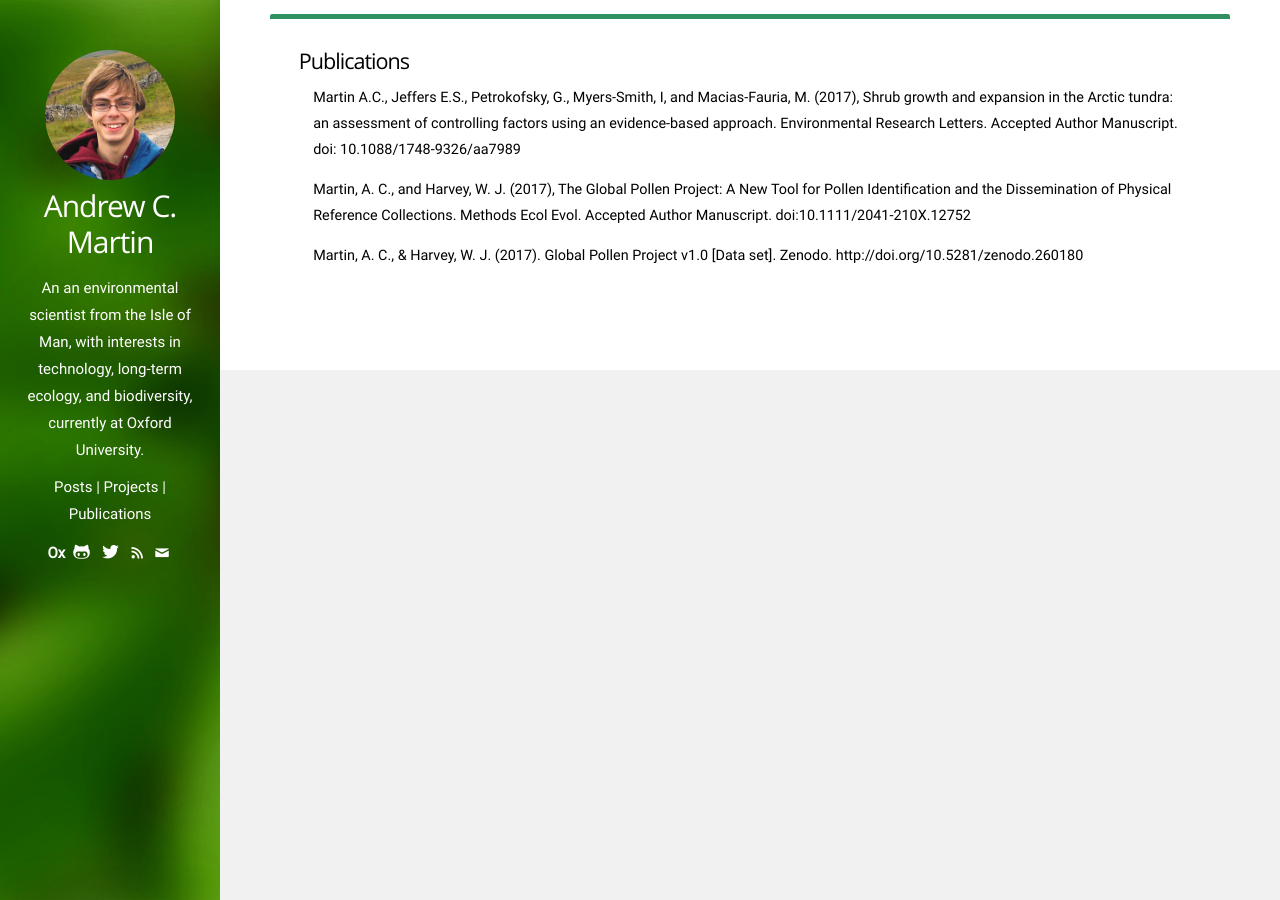
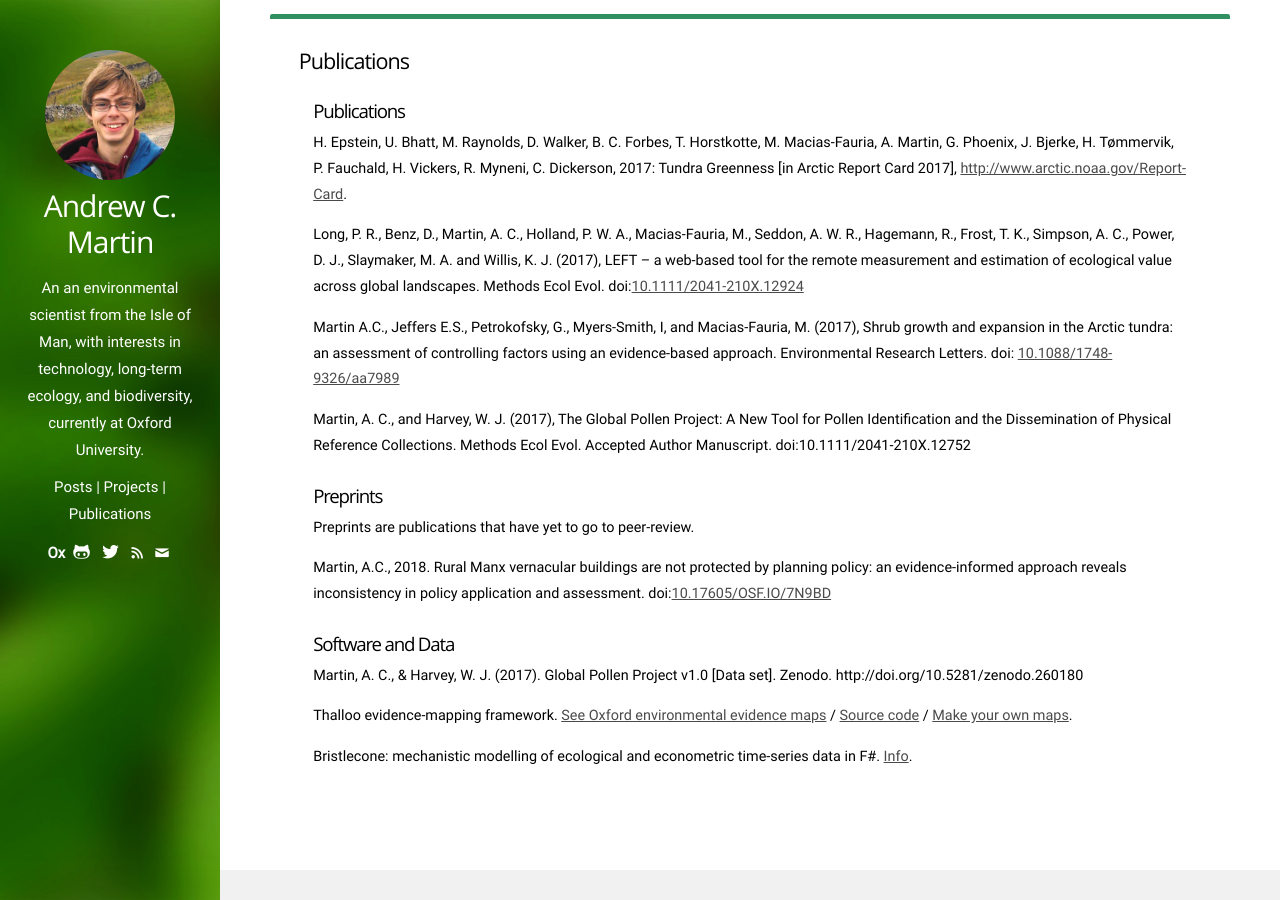
Before and after one commit to AndrewIOM/andrewiom.github.io, a Jekyll site: the page built from publications.markdown, in a window 1280 px wide. Built offline with Jekyll 4.4.1, drawn with Linux system fonts in a browser that asks for light colours.

Commit message:
Update publication list

```diff
--- a/publications.markdown
+++ b/publications.markdown
@@ -3,8 +3,25 @@ layout: page
 title:  "Publications"
 ---
 
-Martin A.C., Jeffers E.S., Petrokofsky, G., Myers-Smith, I, and Macias-Fauria, M. (2017), Shrub growth and expansion in the Arctic tundra: an assessment of controlling factors using an evidence-based approach. Environmental Research Letters. Accepted Author Manuscript. doi: 10.1088/1748-9326/aa7989
+### Publications
+
+H. Epstein, U. Bhatt, M. Raynolds, D. Walker, B. C. Forbes, T. Horstkotte, M. Macias-Fauria, A. Martin, G. Phoenix, J. Bjerke, H. Tømmervik, P. Fauchald, H. Vickers, R. Myneni, C. Dickerson, 2017: Tundra Greenness [in Arctic Report Card 2017], [http://www.arctic.noaa.gov/Report-Card](http://www.arctic.noaa.gov/Report-Card).
+
+Long, P. R., Benz, D., Martin, A. C., Holland, P. W. A., Macias-Fauria, M., Seddon, A. W. R., Hagemann, R., Frost, T. K., Simpson, A. C., Power, D. J., Slaymaker, M. A. and Willis, K. J. (2017), LEFT – a web-based tool for the remote measurement and estimation of ecological value across global landscapes. Methods Ecol Evol. doi:[10.1111/2041-210X.12924](http://doi.org/10.1111/2041-210X.12924)
+
+Martin A.C., Jeffers E.S., Petrokofsky, G., Myers-Smith, I, and Macias-Fauria, M. (2017), Shrub growth and expansion in the Arctic tundra: an assessment of controlling factors using an evidence-based approach. Environmental Research Letters. doi: [10.1088/1748-9326/aa7989](https://doi.org/10.1088/1748-9326/aa7989)
 
 Martin, A. C., and Harvey, W. J. (2017), The Global Pollen Project: A New Tool for Pollen Identification and the Dissemination of Physical Reference Collections. Methods Ecol Evol. Accepted Author Manuscript. doi:10.1111/2041-210X.12752
 
+### Preprints
+Preprints are publications that have yet to go to peer-review.
+
+Martin, A.C., 2018. Rural Manx vernacular buildings are not protected by planning policy: an evidence-informed approach reveals inconsistency in policy application and assessment. doi:[10.17605/OSF.IO/7N9BD](https://doi.org/10.17605/OSF.IO/7N9BD)
+
+### Software and Data
+
 Martin, A. C., & Harvey, W. J. (2017). Global Pollen Project v1.0 [Data set]. Zenodo. http://doi.org/10.5281/zenodo.260180
+
+Thalloo evidence-mapping framework. [See Oxford environmental evidence maps](https://oxlel.github.io/evidencemaps/) / [Source code](https://github.com/AndrewIOM/thalloo) / [Make your own maps](https://github.com/AndrewIOM/thalloo-starter).
+
+Bristlecone: mechanistic modelling of ecological and econometric time-series data in F#. [Info](http://acm.im/bristlecone/).
```
